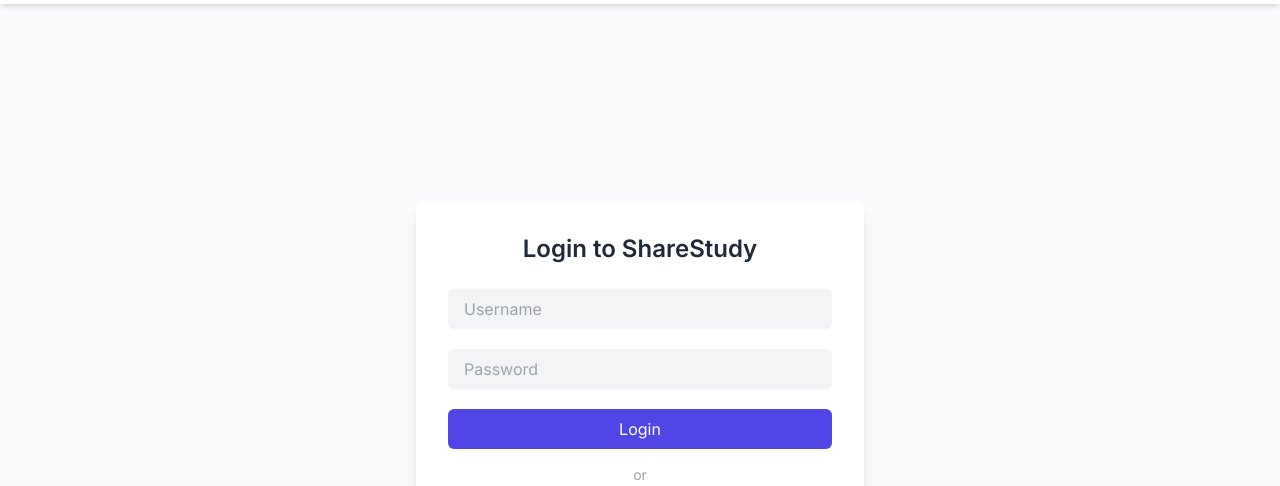
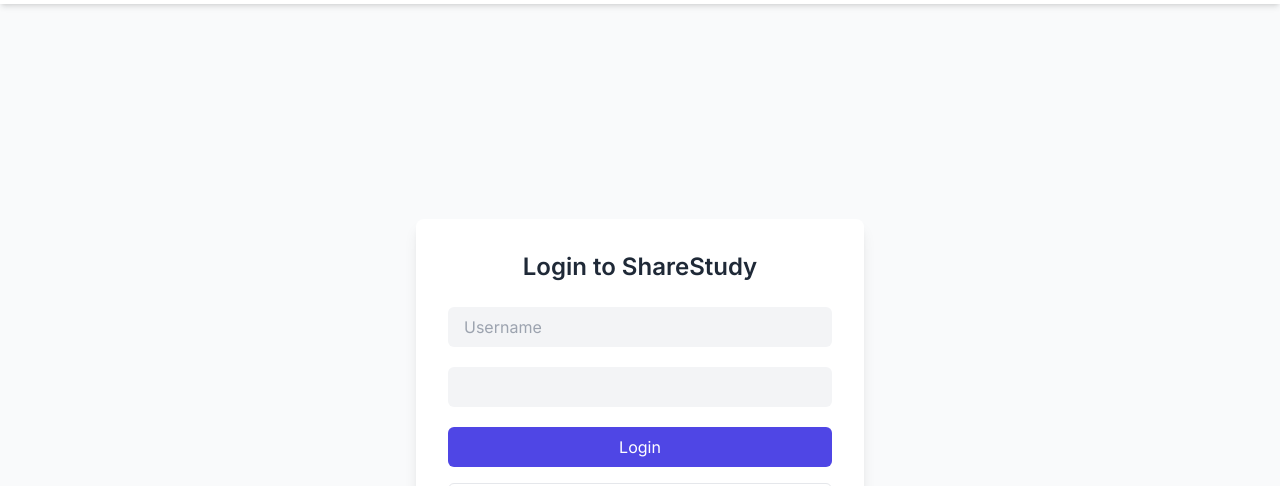
Before and after one commit to afqaffendi/Share-Study, a plain HTML site: page frontend/login.html in a window 1280 px wide. Shown: the part 76-562 px from the top of the page. Drawn offline with nearby package versions, Linux system fonts and the light colour scheme.

Commit message:
second commit

```diff
--- a/frontend/login.html
+++ b/frontend/login.html
@@ -2,7 +2,7 @@
 <html lang="en">
 <head>
   <meta charset="UTF-8" />
-  <title>ShareStudy | Login</title>
+  <title>Login | ShareStudy</title>
   <meta name="viewport" content="width=device-width, initial-scale=1.0" />
   <script src="https://cdn.tailwindcss.com"></script>
   <script>
@@ -21,7 +21,7 @@
 
     <!-- bahagian navbar -->
 <header class="flex justify-between items-center px-8 py-5 bg-white dark:bg-gray-800 shadow-md">
-  <!-- logo yang boleh click ke home -->
+  <!-- logo yang boleh klik balik ke home -->
   <a href="index.html">
     <img src="assets/light-mode.png" alt="Logo Light" class="h-10 block dark:hidden transition-opacity duration-300">
     <img src="assets/dark-mode.png" alt="Logo Dark" class="h-10 hidden dark:block transition-opacity duration-300">
@@ -52,7 +52,7 @@
   </div>
   <div>
     <label class="block text-sm mb-1"></label>
-    <input type="password" name="password" placeholder="Password" required
+    <input type="password" name="password" required
       class="w-full px-4 py-2 rounded-md bg-gray-100 dark:bg-gray-700 focus:outline-none focus:ring-2 focus:ring-indigo-500" />
   </div>
   <button type="button" onclick="showToast('Login failed. Try again.', false)"
@@ -61,10 +61,6 @@
   </button>
 </form>
 
-<!-- line divider -->
-      <div class="flex items-center justify-center my-4">
-        <span class="text-gray-400 dark:text-gray-500 text-sm">or</span>
-      </div>
 <!-- UI untuk google login-->
 <div class="mt-4">
   <button type="button"
```
Also changed, not shown: frontend/index.html (+0 -2 lines).
